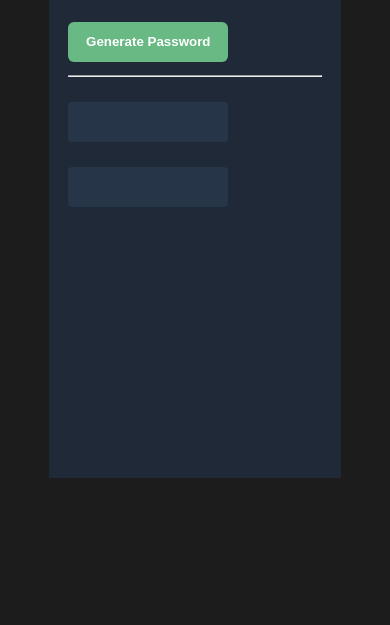
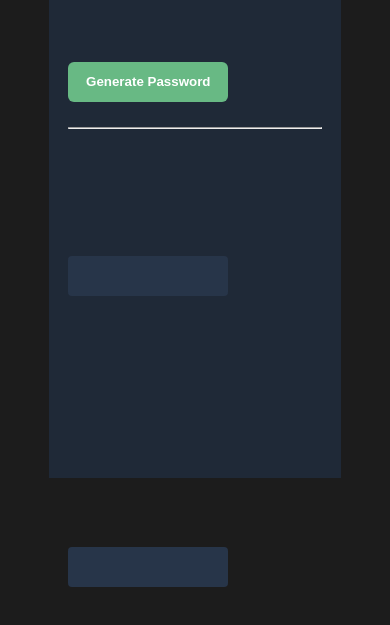
Before and after one commit to HEMANTH123SR/password-generator, a plain HTML site: page index.html in a window 390 px wide. Shown: the part 259-884 px from the top of the page. Before the commit the page ends 844 px from the top, so only its background shows below. Drawn offline with Linux system fonts and the light colour scheme.

Commit message:
responsive
making it mobile responsive

```diff
--- a/style.css
+++ b/style.css
@@ -33,6 +33,10 @@ body{
 
 }
 
+p{
+    margin-bottom: 40px;
+}
+
 #generate-password-btn{
     padding: 12px;
     font-weight: 900;
@@ -46,15 +50,16 @@ height: 40px;
 }
 
 hr{
-    margin-top: 5%;
+    margin-top: 10%;
     background-color:white;
     color: white;
+    margin-bottom: 30%;
 }
 
 .btn{
     background-color:
     #273549;
-    margin-top: 10%;
+    margin-top: 20%;
     padding: 10px;
     border: none;
     /* border:1px solid black; */
@@ -63,4 +68,5 @@ height: 40px;
     border-radius: 4px;
     margin-right :100px;
     color: #68B984;
+    margin-bottom: 200px;
 }
```
